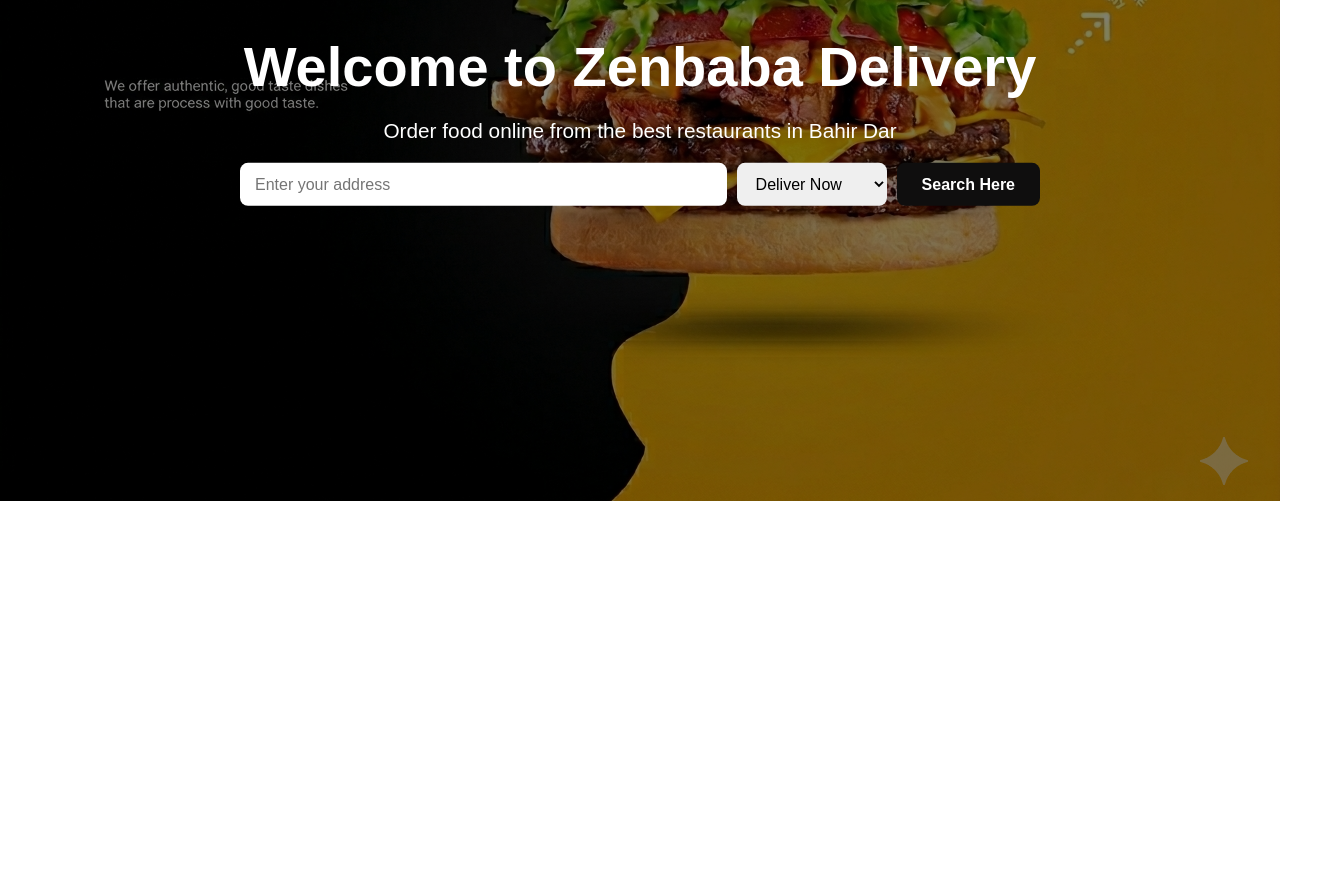
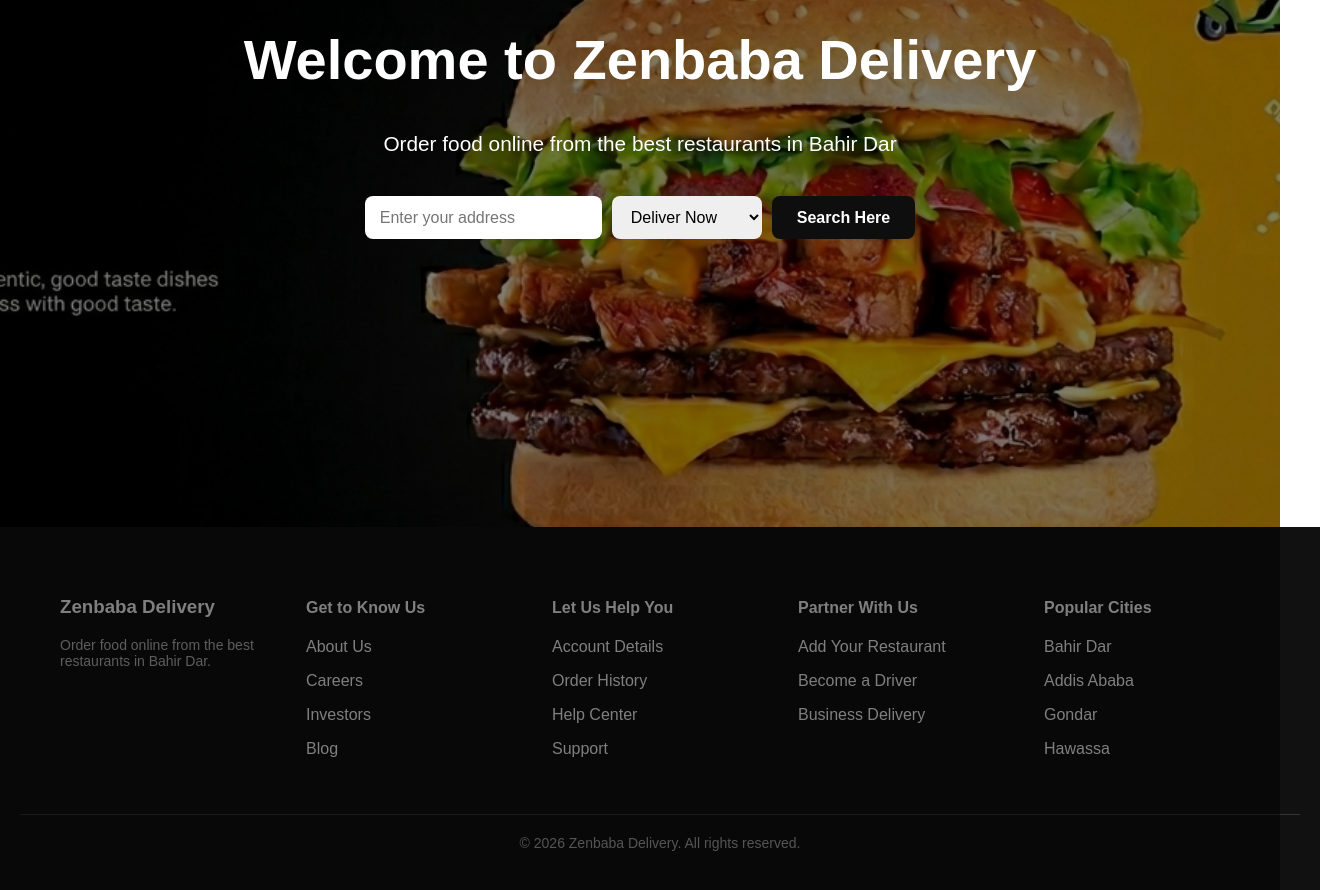
Before and after one commit to abiy0747/Zenbaba-Delivery, a React (Create React App) app in the folder frontend/: page / in a window 1280 px wide. Shown: the part 360-1250 px from the top of the page, 1320 px wide, since content can reach past the window. Before the commit the page ends 861 px from the top, so only its background shows below. Built offline with nearby package versions, Linux system fonts and the light colour scheme.

Commit message:
added the fotter section

```diff
--- a/frontend/src/pages/Home.js
+++ b/frontend/src/pages/Home.js
@@ -1,22 +1,23 @@
 import React, { useState } from "react";
-// import { Link } from "react-router-dom";
-import bgImage from "../assets/background.png"; // make sure image exists
+import { Link } from "react-router-dom";
+import bgImage from "../assets/background.png";
 
 function Home() {
   const [address, setAddress] = useState("");
   const [deliveryType, setDeliveryType] = useState("deliver_now");
 
  const homeStyle = {
-    height: "100vh",
+  minHeight: "150vh",
   width: "100%",
   backgroundImage: `url(${bgImage})`,
   backgroundSize: "cover",
   backgroundPosition: "center",
+  display: "flex",
+  flexDirection: "column",
   position: "relative",
   color: "white",
   fontFamily: "Arial, sans-serif",
 };
-
   const overlayStyle = {
     position: "absolute",
     top: 0,
@@ -26,23 +27,18 @@
     backgroundColor: "rgba(0, 0, 0, 0.5)",
   };
 
-  const navStyle = {
+  const contentStyle = {
+  flex: 1,                 // takes remaining space
   display: "flex",
-    justifyContent: "flex-end",
-    padding: "20px 50px",
-    position: "relative",
-    zIndex: 2,
-  };
-
-  const contentStyle = {
-    position: "absolute",
-    top: "50%",
-    left: "50%",
-    transform: "translate(-50%, -50%)",
+  flexDirection: "column",
+  justifyContent: "center",
+  alignItems: "center",
   textAlign: "center",
   zIndex: 2,
-    width: "80%",
-    maxWidth: "800px",
+  width: "90%",
+  maxWidth: "1200px",      // wider content
+  margin: "0 auto",
+  padding: "40px 20px",
 };
 
   const searchContainerStyle = {
@@ -89,14 +85,12 @@
     <div style={homeStyle}>
       <div style={overlayStyle}></div>
 
-      {/* Navbar (empty now) */}
-      <div style={navStyle}></div>
-
       {/* Centered Content */}
       <div style={contentStyle}>
         <h1 style={{ fontSize: "3.5rem", marginBottom: "20px", fontWeight: "bold" }}>
           Welcome to Zenbaba Delivery
         </h1>
+
         <p style={{ fontSize: "1.3rem", marginBottom: "20px" }}>
           Order food online from the best restaurants in Bahir Dar
         </p>
@@ -125,6 +119,85 @@
           </button>
         </div>
       </div>
+
+      <footer
+  style={{
+    width: "100%",
+    backgroundColor: "#111",
+    color: "white",
+    padding: "50px 20px",
+    marginTop: "auto"
+  }}
+>
+  <div
+    style={{
+      maxWidth: "1200px",
+      margin: "auto",
+      display: "grid",
+      gridTemplateColumns: "repeat(auto-fit, minmax(180px, 1fr))",
+      gap: "30px"
+    }}
+  >
+
+    {/* Company */}
+    <div>
+      <h3>Zenbaba Delivery</h3>
+      <p style={{ color: "#bbb", fontSize: "14px" }}>
+        Order food online from the best restaurants in Bahir Dar.
+      </p>
+    </div>
+
+    {/* Get to Know Us */}
+    <div>
+      <h4>Get to Know Us</h4>
+      <p>About Us</p>
+      <p>Careers</p>
+      <p>Investors</p>
+      <p>Blog</p>
+    </div>
+
+    {/* Let Us Help You */}
+    <div>
+      <h4>Let Us Help You</h4>
+      <p>Account Details</p>
+      <p>Order History</p>
+      <p>Help Center</p>
+      <p>Support</p>
+    </div>
+
+    {/* Partner */}
+    <div>
+      <h4>Partner With Us</h4>
+      <p>Add Your Restaurant</p>
+      <p>Become a Driver</p>
+      <p>Business Delivery</p>
+    </div>
+
+    {/* Cities */}
+    <div>
+      <h4>Popular Cities</h4>
+      <p>Bahir Dar</p>
+      <p>Addis Ababa</p>
+      <p>Gondar</p>
+      <p>Hawassa</p>
+    </div>
+
+  </div>
+
+  {/* Bottom Copyright */}
+  <div
+    style={{
+      textAlign: "center",
+      marginTop: "40px",
+      borderTop: "1px solid #333",
+      paddingTop: "20px",
+      fontSize: "14px",
+      color: "#aaa"
+    }}
+  >
+    © 2026 Zenbaba Delivery. All rights reserved.
+  </div>
+</footer>
     </div>
   );
 }
```
Lines whose indentation alone changed are shown as unchanged.
